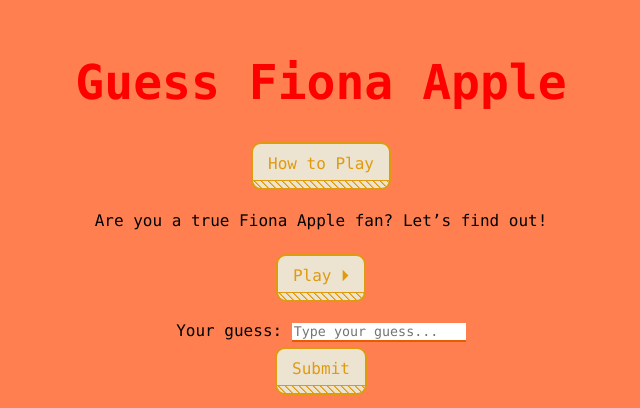
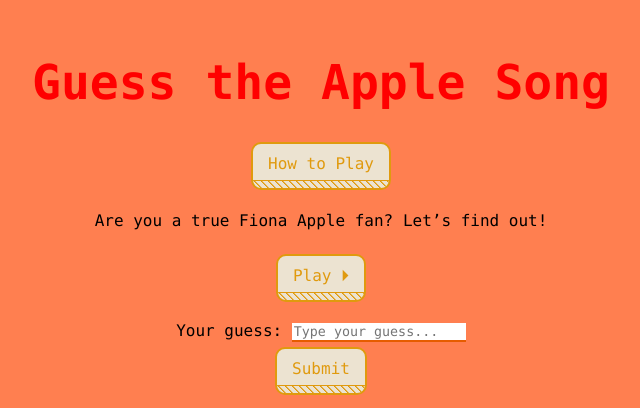
Before and after one commit to galo-io/fiona_apple_guesser, a website: page index.html in a window 1280 px wide. Shown: the part 136-544 px from the top of the page, without its empty margins (327-967 px from the left). Drawn offline with Linux system fonts and the light colour scheme.

Commit message:
Update index.html
Changed the h1

```diff
--- a/index.html
+++ b/index.html
@@ -5,7 +5,7 @@
     <title>Guess the Apple Song</title>
 </head>
 <body>
-    <h1>Guess Fiona Apple</h1>
+    <h1>Guess the Apple Song</h1>
     <button class="btn btn--stripe" id="infoButton">How to Play</button>
     <div id="overlay">
         <div id="infoBox">
```
